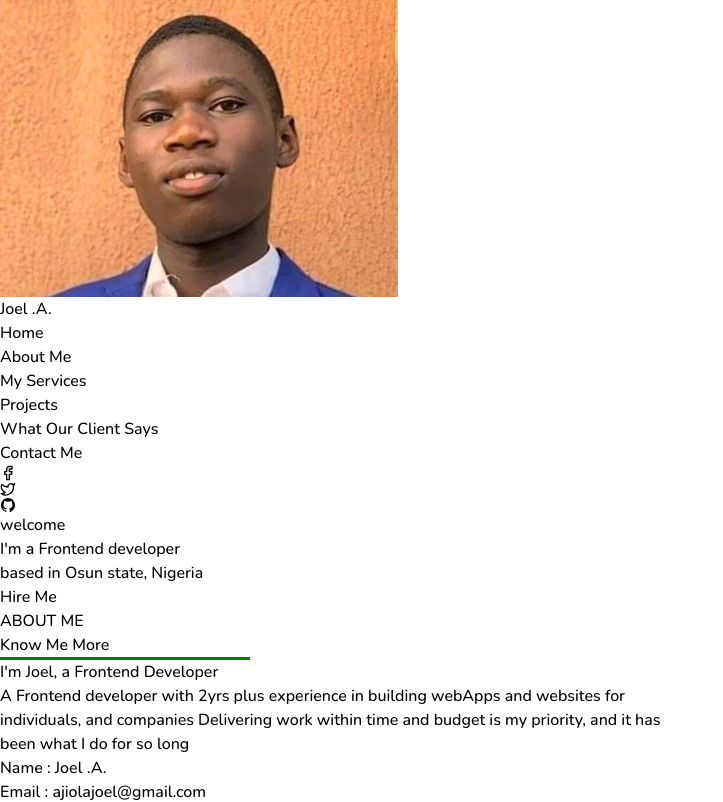
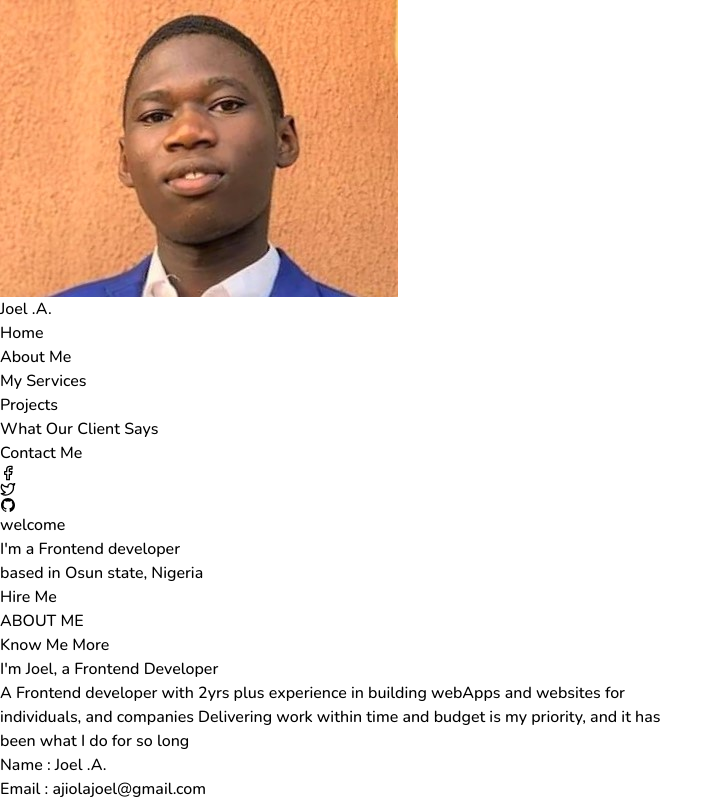
Before and after one commit to Joel0007tech/joel-folio, a React (Vite) app: page / in a window 1280 px wide. Shown: the top 802 px of the page, without its empty margins (0-723 px from the left). Built offline with nearby package versions, Linux system fonts and the light colour scheme.

Commit message:
update to my portfolio

```diff
--- a/src/components/About.jsx
+++ b/src/components/About.jsx
@@ -5,7 +5,7 @@ const About = () => {
     <div>
       <div className='p-3 flex flex-col bg-white'>
           <h1 className='text-[150px] text-slate-200 text-center font-semibold'>ABOUT ME</h1>
-        <h3 className='font-semibold text-4xl text-center relative bottom-32 m-auto' id='border-line'>Know Me More</h3>
+        <h3 className='font-semibold text-4xl text-center relative bottom-32'>Know Me More</h3>
       <div className='flex relative bottom-12 m-auto gap-32'>
          <div className='flex flex-col gap-2'>
           <h3 className='text-2xl font-semibold text-green-700'>I'm Joel,
--- a/src/index.css
+++ b/src/index.css
@@ -5,13 +5,3 @@
 body {
     font-family: 'Nunito', sans-serif;
 }
-
-#border-line{
-    border: 3px solid green;
-    border-top: 0;
-    border-left: 0;
-    border-right: 0;
-    border-bottom-color: green;
-    border-bottom-width: 3px;
-    width:250px;
-}
```
